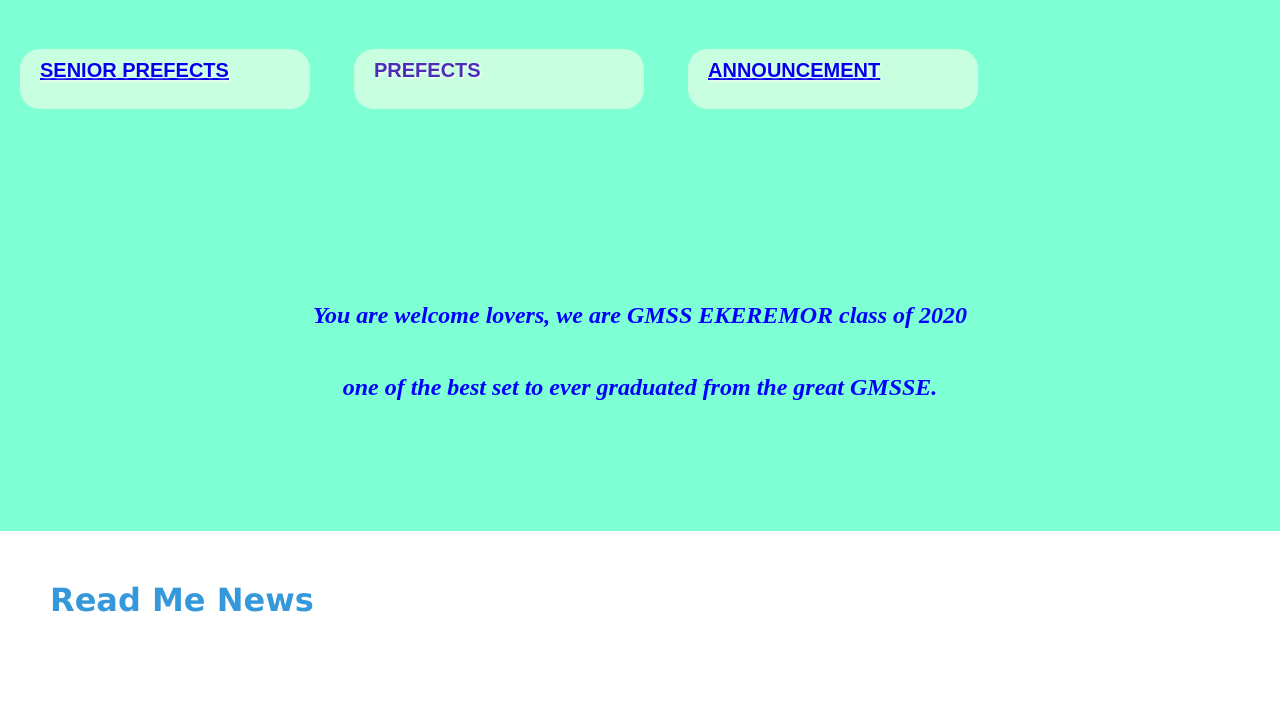
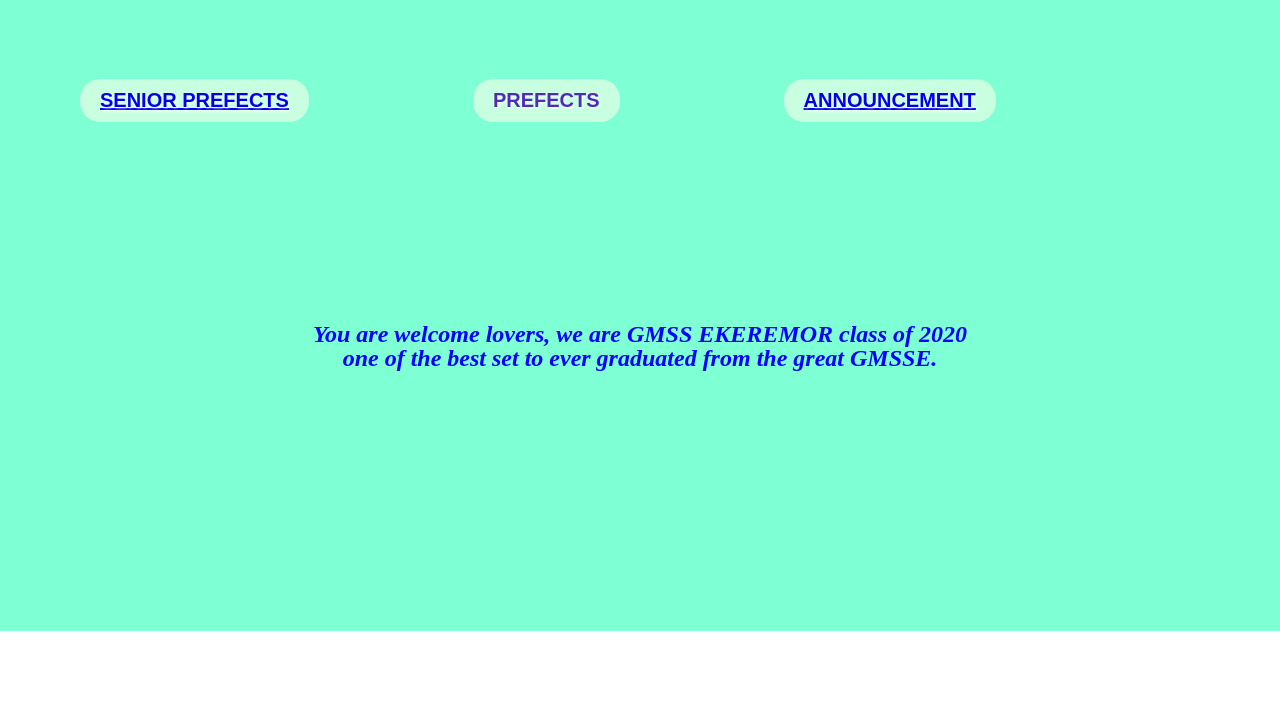
Before and after one commit to ebikeme/gm, a plain HTML site: page index.html in a window 1280 px wide. Shown: the part 69-785 px from the top of the page. Drawn offline with Linux system fonts and the light colour scheme.

Commit message:
Update styles.css

```diff
--- a/css1/styles.css
+++ b/css1/styles.css
@@ -20,7 +20,7 @@ h3{
 .main{
     background-color: aquamarine;
     margin: 0px;
-    height: 600px;
+    height: 700px;
     margin-right: 0px;
 }
 .h11{
@@ -40,11 +40,8 @@ span{
     font-style: oblique;
 }
 .div1{
-    background-color: aqua;
     display: inline-block;
-    width: 250px;
-    height: 40px;
-    margin: 50px 20px;
+    margin: 80px 80px;
 }
 .h22{
     position: relative;
@@ -60,8 +57,9 @@ span{
     text-align: center;
     position: relative;
     top: 100px;
-    line-height: 3;
-    font-weight:larger;
+    bottom: 10px;
+    line-height: 1;
+    font-weight:large;
 
 
 }
@@ -70,7 +68,11 @@ span{
     background-color: white;
     position: relative;
     left: 0px;
-    margin-top: 100px;
+    margin-top: 300px;
+}
+.main4{
+    position: relative;
+    top: 200px;
 }
 .img3{
     width: 20%;
```
